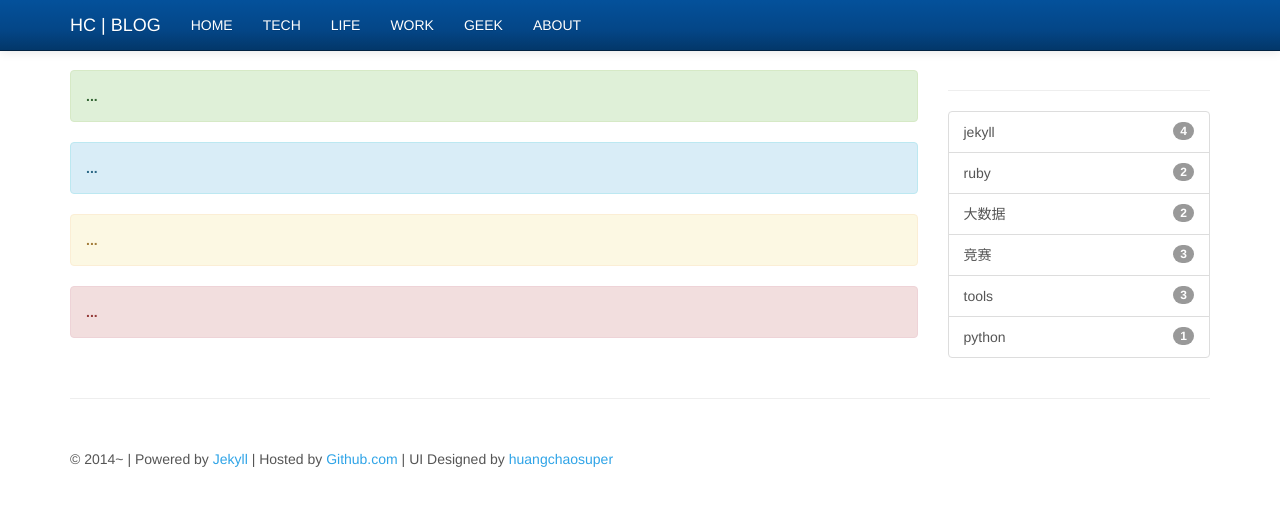
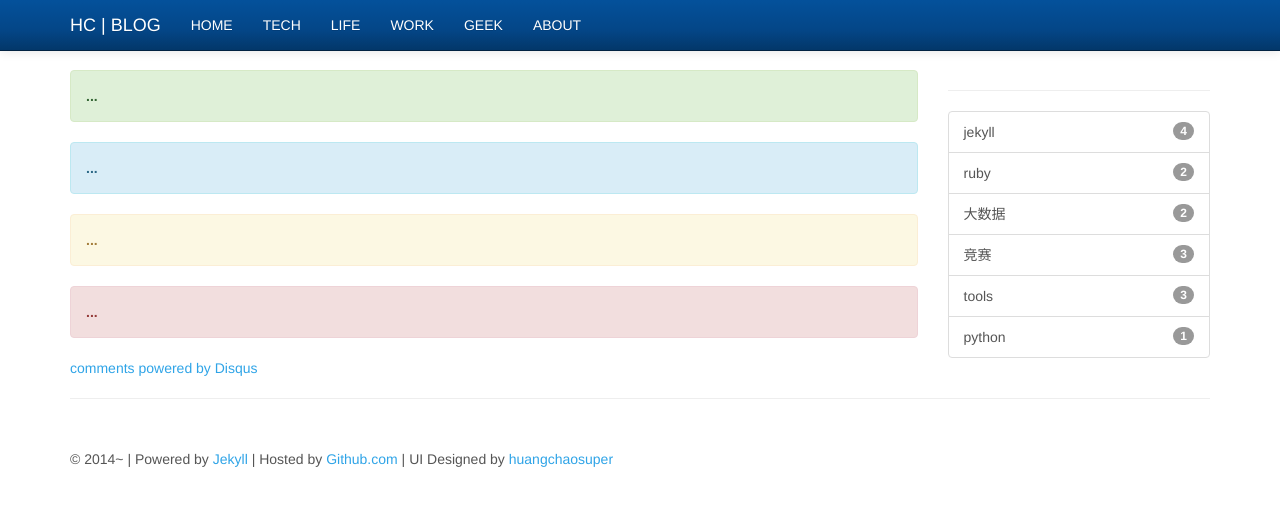
Before and after one commit to huangchaosuper/blog, a Jekyll site: the page built from geek.html, in a window 1280 px wide. Shown: the top 506 px of the page. Built offline with Jekyll 4.4.1, drawn with Linux system fonts in a browser that asks for light colours; Markdown is read by kramdown in place of the engine named in the settings; comment, search, counter and statistics services are not loaded; part of the change alters nothing that is shown.

Commit message:
check in

```diff
--- a/geek.html
+++ b/geek.html
@@ -6,6 +6,8 @@ title: Geek's World
 <p class="pull-right visible-xs">
 	<button type="button" class="btn btn-primary btn-xs" data-toggle="offcanvas">Toggle nav</button>
 </p>
+<div id="disqus_thread"></div>
+<noscript>Please enable JavaScript to view the <a href="http://disqus.com/?ref_noscript">comments powered by Disqus.</a></noscript>
 <div class="alert alert-success">
   <a href="#" class="alert-link">...</a>
 </div>
@@ -18,4 +20,17 @@ title: Geek's World
 <div class="alert alert-danger">
   <a href="#" class="alert-link">...</a>
 </div>
+<script type="text/javascript">
+    /* * * CONFIGURATION VARIABLES: EDIT BEFORE PASTING INTO YOUR WEBPAGE * * */
+    var disqus_shortname = 'huangchaosuper'; // required: replace example with your forum shortname
+
+    /* * * DON'T EDIT BELOW THIS LINE * * */
+    (function() {
+        var dsq = document.createElement('script'); dsq.type = 'text/javascript'; dsq.async = true;
+        dsq.src = '//' + disqus_shortname + '.disqus.com/embed.js';
+        (document.getElementsByTagName('head')[0] || document.getElementsByTagName('body')[0]).appendChild(dsq);
+    })();
+</script>
+<noscript>Please enable JavaScript to view the <a href="http://disqus.com/?ref_noscript">comments powered by Disqus.</a></noscript>
+<a href="http://disqus.com" class="dsq-brlink">comments powered by <span class="logo-disqus">Disqus</span></a>
 <!--/row-->
```
